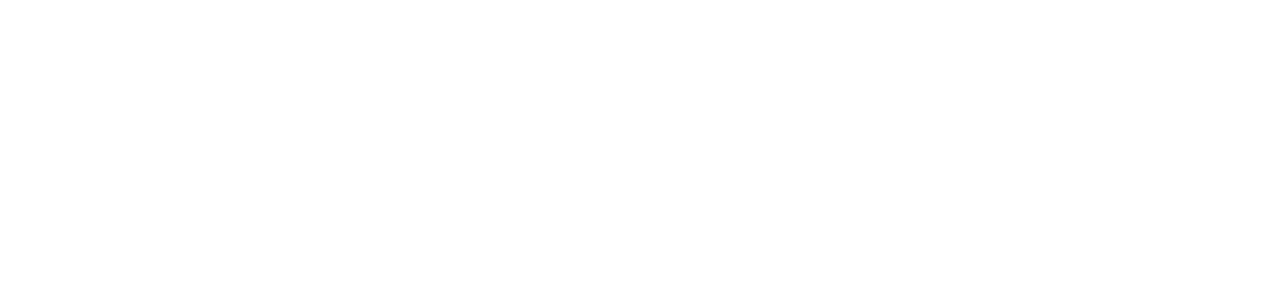
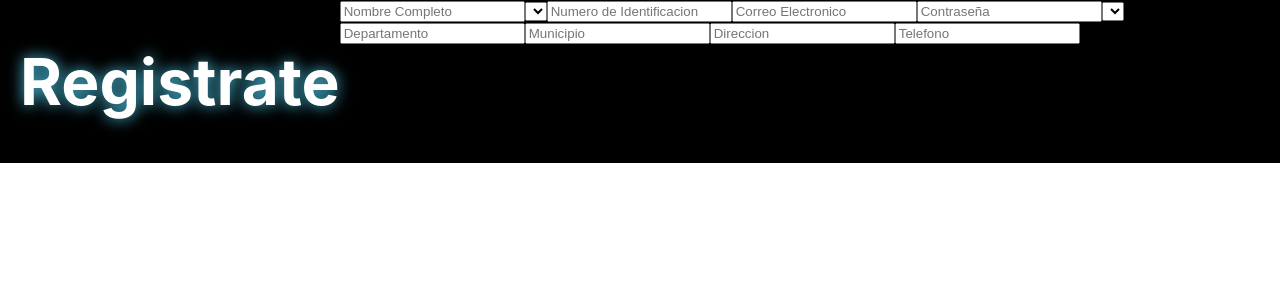
Before and after one commit to sebastianmiracastro/FullMarketProyectApi, a React (Create React App) app: page /Register in a window 1280 px wide. Shown: the top 300 px of the page. Built offline with nearby package versions, Linux system fonts and the light colour scheme.

Commit message:
Enrutamiento completo

```diff
--- a/src/App.js
+++ b/src/App.js
@@ -1,6 +1,7 @@
 import './App.css';
 import { HomePageLogin } from './Components/Page/HomePageLogin/HomePageLogin';
 import { Home } from './Components/Page/Home/Home.jsx';
+import { HomePageRegister } from './Components/Page/HomePageRegister/HomePageRegister';
 
 import React from "react";
 import {
@@ -19,6 +20,9 @@
         <Route exact path="/Login">
           <HomePageLogin />
         </Route>
+        <Route exact path="/Register">
+          <HomePageRegister />
+        </Route>
       </Switch>
     </Router>
   );
--- /dev/null
+++ b/src/Components/Layout/RegisterViewLayout/LayoutRegisterView.css
@@ -0,0 +1,3 @@
+.Page{
+    display: flex;
+}
--- /dev/null
+++ b/src/Components/Layout/RegisterViewLayout/LayoutRegisterView.jsx
@@ -0,0 +1,14 @@
+import { HeaderReg } from '../../UI/RegisterViewUI/HeaderContentRegister/HeaderContentRegister';
+import { MainReg } from '../../UI/RegisterViewUI/MainContentRegister/MainContentRegister'
+import './LayoutRegisterView.css';
+
+export const Header = () => {
+    return(
+        <>
+            <div className="Page">
+                <HeaderReg />
+                <MainReg />
+            </div>
+        </>
+    )
+}
--- /dev/null
+++ b/src/Components/Page/HomePageRegister/HomePageRegister.css
@@ -0,0 +1,3 @@
+.HomePage{
+    background-color: black;
+}
--- /dev/null
+++ b/src/Components/Page/HomePageRegister/HomePageRegister.jsx
@@ -0,0 +1,10 @@
+import './HomePageRegister.css';
+import { Header } from '../../Layout/RegisterViewLayout/LayoutRegisterView.jsx'
+
+export const HomePageRegister = () => {
+    return(
+            <div className="HomePage">
+                <Header />
+            </div>
+    )
+}
--- a/src/Components/UI/MainViewUI/HeaderMainPage/Header.jsx
+++ b/src/Components/UI/MainViewUI/HeaderMainPage/Header.jsx
@@ -10,8 +10,9 @@
                 <img src={ImgLogoFullMarket} alt="" className="ImgContent"></img>
                 <nav className="NavBarContainer">
                     <div className="ContentOptionsNavBar">
-                        <Link to="/"><a className="OptionNavbar" value="Iniciar_sesion">Home</a></Link>
+                        {/* <Link to="/"><a className="OptionNavbar" value="Iniciar_sesion">Home</a></Link> */}
                         <Link to="/Login"><a className="OptionNavbar" value="Iniciar_sesion">Iniciar sesion</a></Link>
+                        <Link to="/Register"><a className="OptionNavbar" value="Iniciar_sesion">Registrarse</a></Link>
                     </div>
                 </nav>
             </div>
--- /dev/null
+++ b/src/Components/UI/RegisterViewUI/HeaderContentRegister/HeaderContentRegister.css
@@ -0,0 +1,20 @@
+.ImageContentHeader{
+    width: 500px;
+}
+.TittleContentIni{
+    text-shadow: 0 0 15px #4dc7e6;
+    color:white;
+    font-size: 4em;
+}
+.ContainerProgram{
+
+    text-align: center;
+    margin-left: 20px;
+}
+.TxTContentLogin{
+    color:white;
+    font-size: 2.5em;
+    width: 400px;
+    margin-left: 25px;
+    margin-top: -50px ;
+}
--- /dev/null
+++ b/src/Components/UI/RegisterViewUI/HeaderContentRegister/HeaderContentRegister.jsx
@@ -0,0 +1,15 @@
+import './HeaderContentRegister.css';
+// import {ImageContentHeader} from '../../../../Images/Images-LoginView/FullMarketLogin.jpeg';
+
+
+export const HeaderReg = () => {
+    return(
+        <>
+        <div className="ContainerProgram">
+            {/* <img src={ImageContentHeader} alt="" className="ImageContentHeader"></img> */}
+            <h1 className="TittleContentIni">Registrate</h1>
+        </div>
+        </>
+    )
+
+}
--- /dev/null
+++ b/src/Components/UI/RegisterViewUI/MainContentRegister/MainContentRegister.jsx
@@ -0,0 +1,22 @@
+import './MainContentRegister.css';
+
+export const MainReg = () => {
+    return(
+        <>
+        <div className='information'>
+            <input className='#' type='text' id='#' placeholder='Nombre Completo'></input>
+            <select className='#' id='#' placeholder='Tipo de Identificacion'></select>
+            <input className='#' type='number' id='#' placeholder='Numero de Identificacion'></input>
+            <input className='#' type='text' id='#' placeholder='Correo Electronico'></input>
+            <input className='#' type='text' id='#' placeholder='Contraseña'></input>
+            <select className='#' id='#' placeholder='Genero'></select>
+            <input className='#' type='text' id='#' placeholder='Departamento'></input>
+            <input className='#' type='text' id='#' placeholder='Municipio'></input>
+            <input className='#' type='text' id='#' placeholder='Direccion'></input>
+            <input className='#' type='text' id='#' placeholder='Telefono'></input>
+        </div>
+
+        </>
+    )
+
+}
```
Also changed, not shown: src/Components/UI/RegisterViewUI/MainContentRegister/MainContentRegister.css (added), 1 other file (tests, documents, lock files or other folders).
